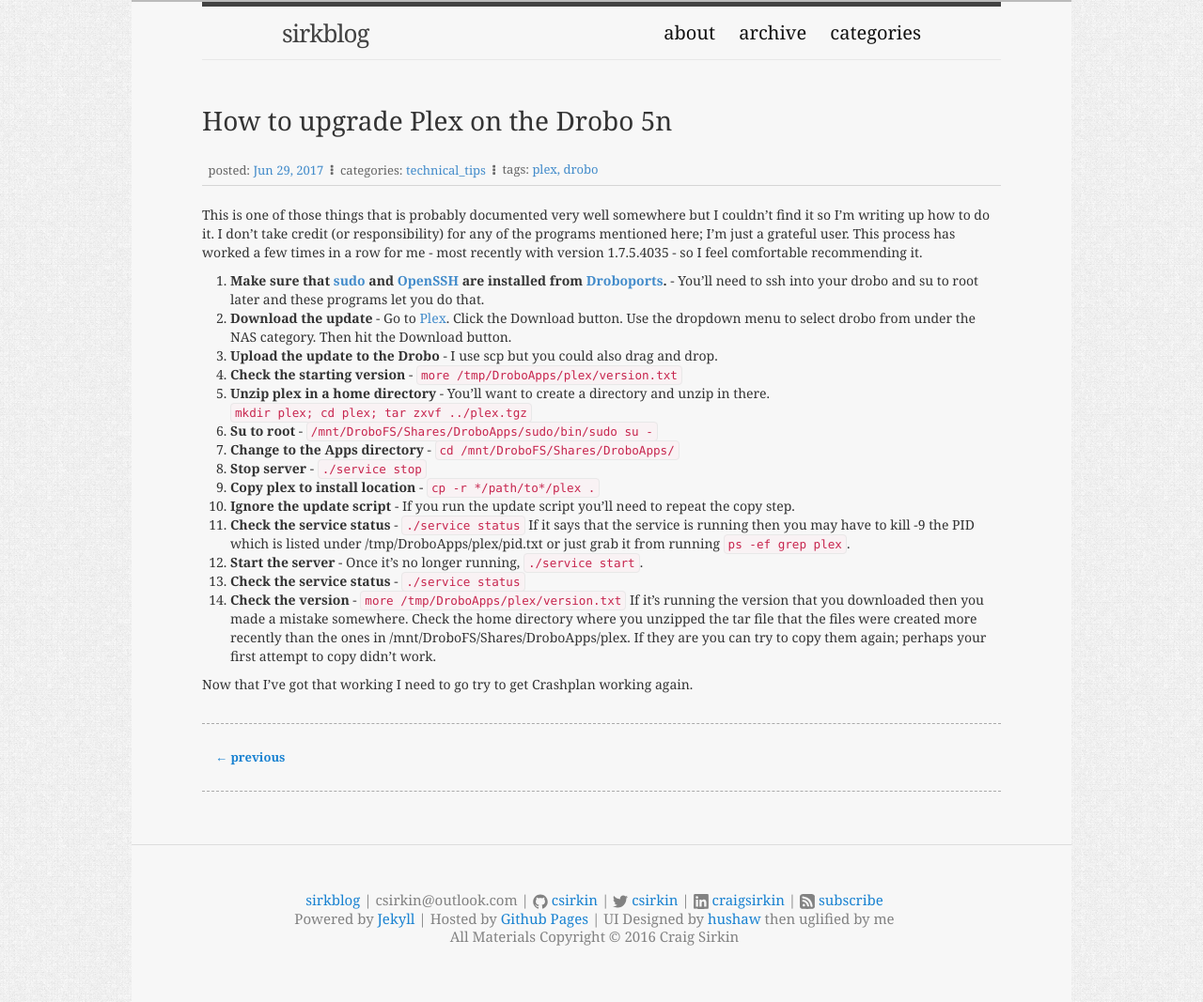
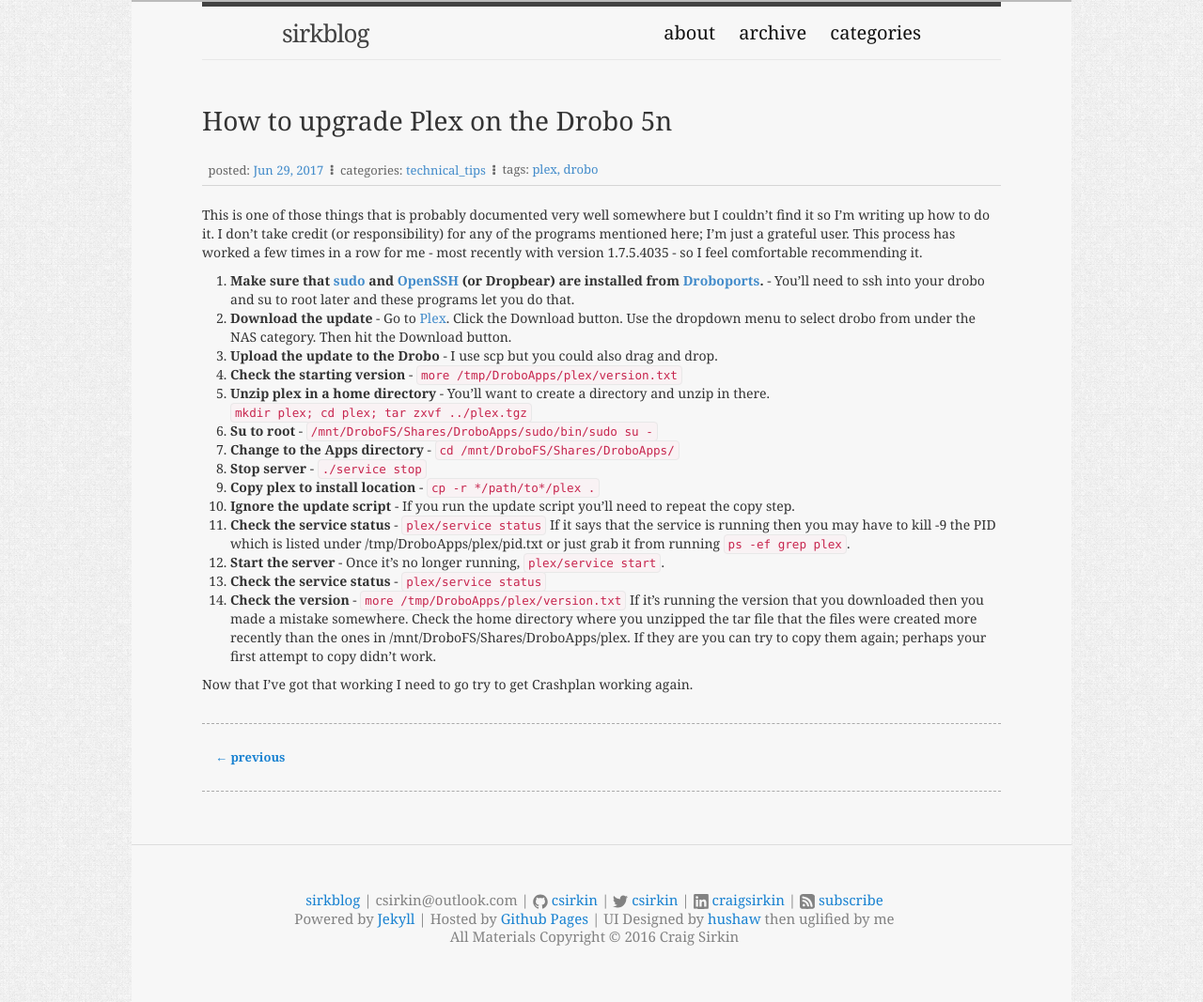
Before and after one commit to csirkin/csirkin.github.io, a Jekyll site: the page built from _posts/2017-06-29-upgrading-plex-on-drobo-5n.md, in a window 1280 px wide. Shown: the whole page at 94% size. Built offline with Jekyll 4.4.1, drawn with Linux system fonts in a browser that asks for light colours; comment, search, counter and statistics services are not loaded.

Commit message:
Update 2017-06-29-upgrading-plex-on-drobo-5n.md
Corrected the 'service' script location

````diff
--- a/_posts/2017-06-29-upgrading-plex-on-drobo-5n.md
+++ b/_posts/2017-06-29-upgrading-plex-on-drobo-5n.md
@@ -10,7 +10,7 @@
   user. This process has worked a few times in a row for me - most recently with version 1.7.5.4035 - so I feel comfortable recommending it.
 
 1. **Make sure that [sudo](http://www.droboports.com/app-repository/sudo/) and
-[OpenSSH](http://www.droboports.com/app-repository/openssh/) are installed from
+[OpenSSH](http://www.droboports.com/app-repository/openssh/) (or Dropbear) are installed from
 [Droboports](http://www.droboports.com/).** - You'll need to ssh into your drobo
 and su to root later and these programs let you do that.
 1. **Download the update** - Go to [Plex](https://www.plex.tv/downloads/).
@@ -26,12 +26,12 @@
 1. **Copy plex to install location** - ```cp -r */path/to*/plex .```
 1. **Ignore the update script** - If you run the update script you'll need to
 repeat the copy step.
-1. **Check the service status** - ```./service status``` If it says that the
+1. **Check the service status** - ```plex/service status``` If it says that the
 service is running then you may have to kill -9 the PID which is
   listed under /tmp/DroboApps/plex/pid.txt or just grab it from running
   ```ps -ef grep plex```.
-1. **Start the server** - Once it's no longer running, ```./service start```.
-1. **Check the service status** - ```./service status```
+1. **Start the server** - Once it's no longer running, ```plex/service start```.
+1. **Check the service status** - ```plex/service status```
 1. **Check the version** - ```more /tmp/DroboApps/plex/version.txt``` If it's
 running the version that you downloaded then you made a mistake somewhere.
 Check the home directory where you unzipped the tar file that the files were
````
